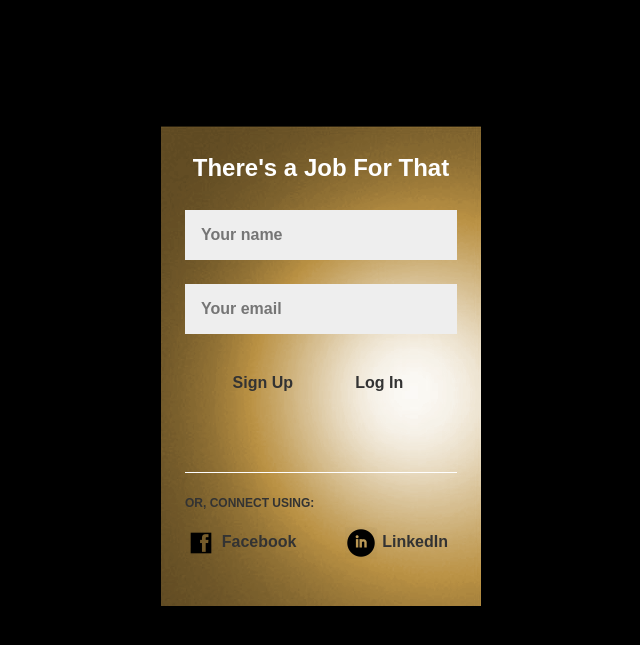
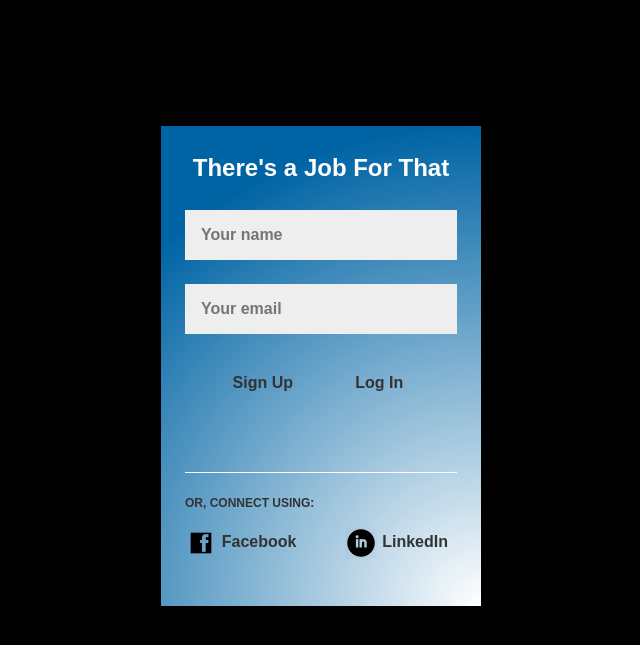
Before and after one commit to aliyarahman/theres-a-job-for-that, a Flask app: page / in a window 1280 px wide. Shown: the top 645 px of the page, without its empty margins (319-959 px from the left). Run offline with Flask 2, Linux system fonts and the light colour scheme; parts of the project's set-up code (start-up, migrations or seed data) failed here and were passed over.

Commit message:
Fixed landing page colors

```diff
--- a/app/static/common_jc.css
+++ b/app/static/common_jc.css
@@ -2,12 +2,12 @@ body		{background-color: black;}
 .content 	{width: 320px; height: 480px;
 			margin: auto; margin-top: 10%;
 			padding: 0em;
-			background: url('landing_back.png');
+			background-image: radial-gradient(circle farthest-side at right bottom, #FFFFFF 0%, #0064A4 100%);
 			font-family: Arial;
 			font-weight: bold;
 			color: #333333;
+			}
 
-			}
 
 .header				{text-align: center;
 					padding-top: 0.5em;
```
